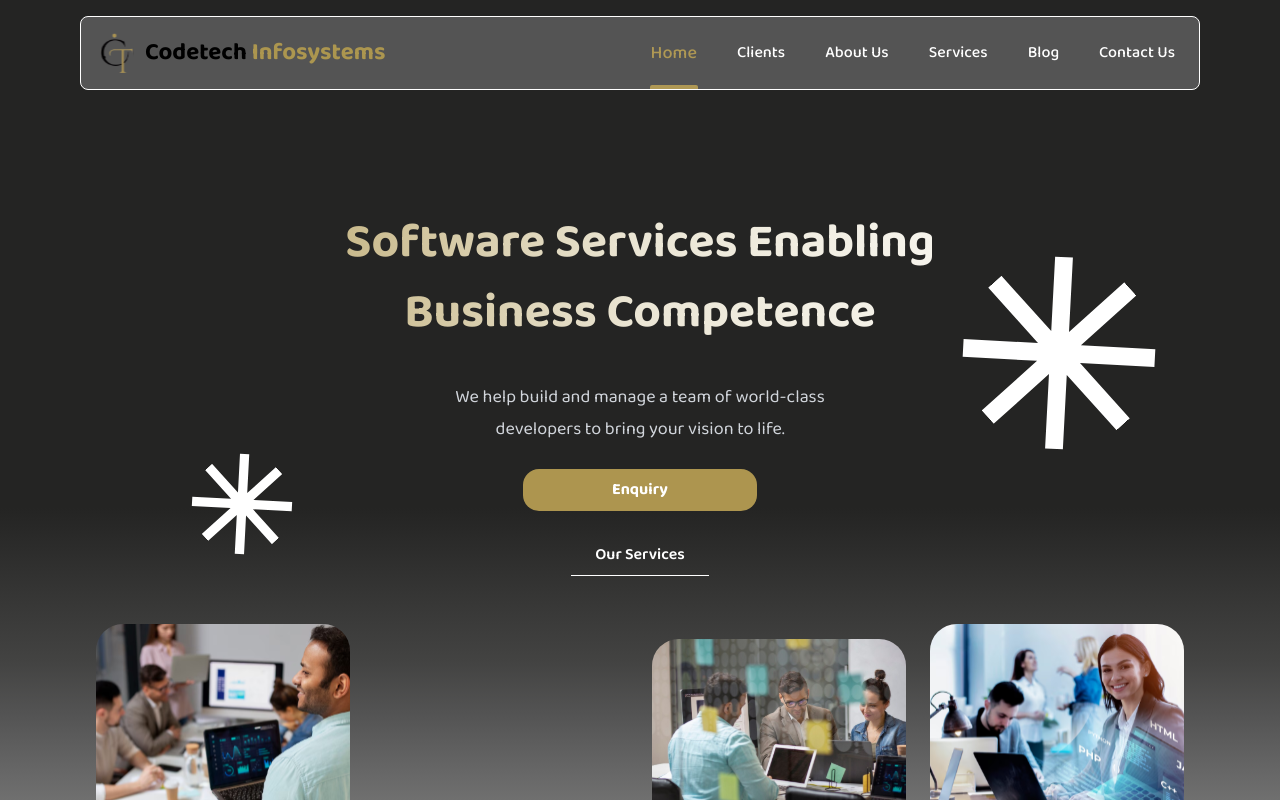
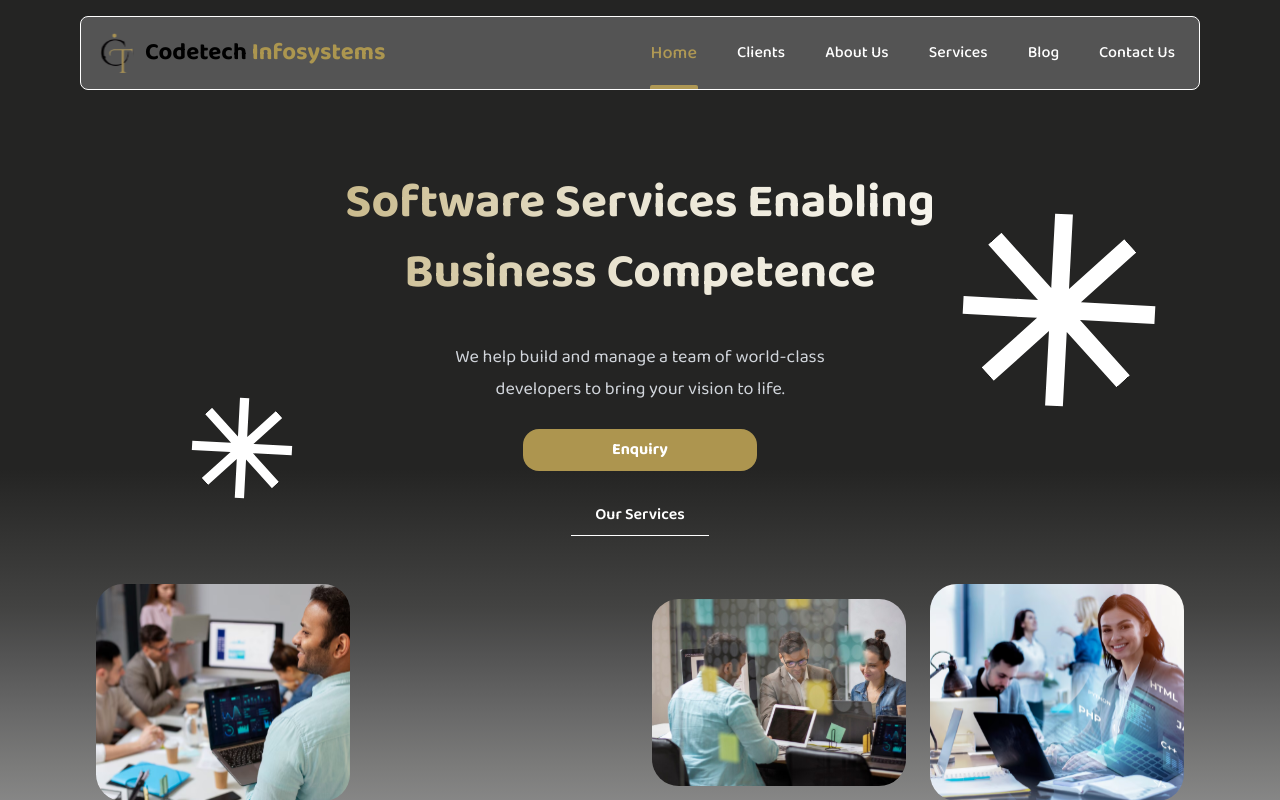
Before and after one commit to CodeTech-InfoSystem/codetech-react, a React (Create React App) app: page / in a window 1280 px wide. Shown: the top 800 px of the page. Built offline with nearby package versions, Linux system fonts and the light colour scheme.

Commit message:
add onsubmit on form

```diff
--- a/src/components/HeroSection.jsx
+++ b/src/components/HeroSection.jsx
@@ -11,7 +11,7 @@ const HeroSection = () => {
     }, []);
 
     return (
-        <section className="text-white pb-16 relative mt-[110px]">
+        <section className="text-white relative mt-[4.375rem]">
             <div className="max-w-7xl mx-auto text-center px-4">
                 <h1 className="text-4xl md:text-5xl font-bold text-transparent bg-clip-text bg-gradient-to-r from-[#AD954F] via-[#BCA86F] via-[#CDBF95] via-[#DED4B8] via-[#EBE6D5] to-white leading-[70px]" style={{ lineHeight: '70px' }}>
                     Software Services Enabling <br />
--- a/src/pages/ContactUs.jsx
+++ b/src/pages/ContactUs.jsx
@@ -98,7 +98,7 @@ const ContactUs = () => {
         <div className="w-full lg:w-[40%] bg-white text-black p-6 rounded-3xl shadow-lg">
           <h3 className="text-xl font-semibold mb-4 text-center text-[#AC964F]">Get in Touch</h3>
 
-                    <form name="contact" method='post' data-netlify="true" netlify-honeypot="bot-field">
+                    <form name="contact" method='post' data-netlify="true" netlify-honeypot="bot-field" onSubmit={handleSubmit}>
                         <input type="hidden" name="form-name" value="contact" />
 
                         <label className="block text-sm font-medium text-gray-700 mb-1" htmlFor="name">
```
